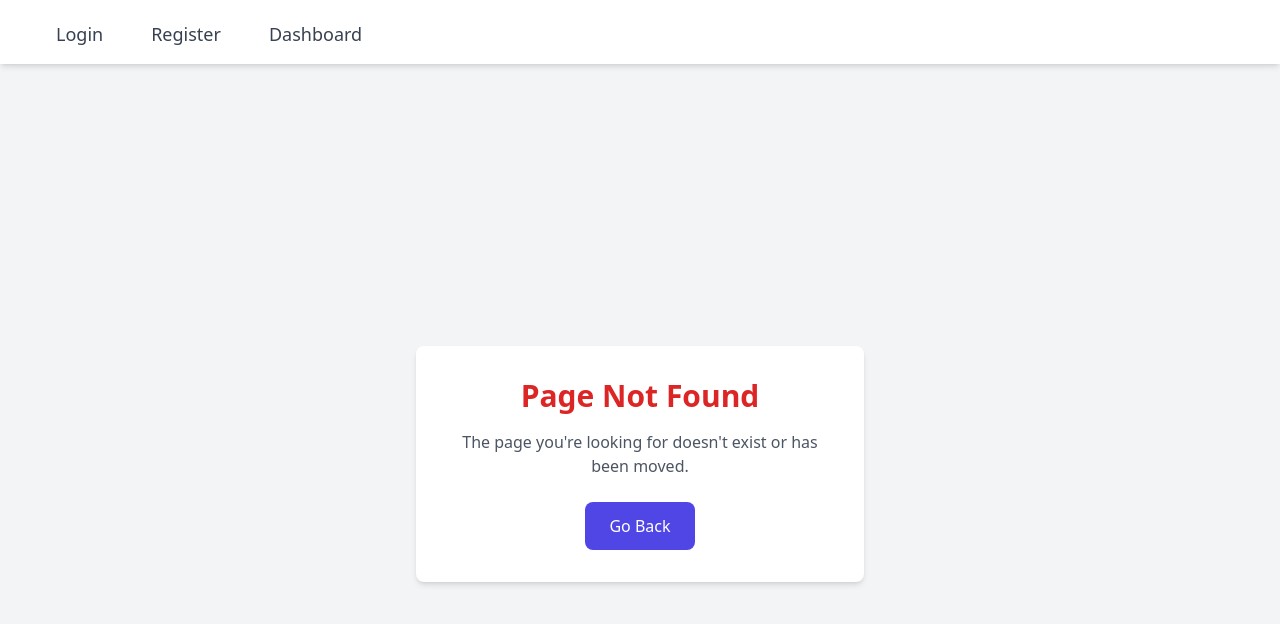
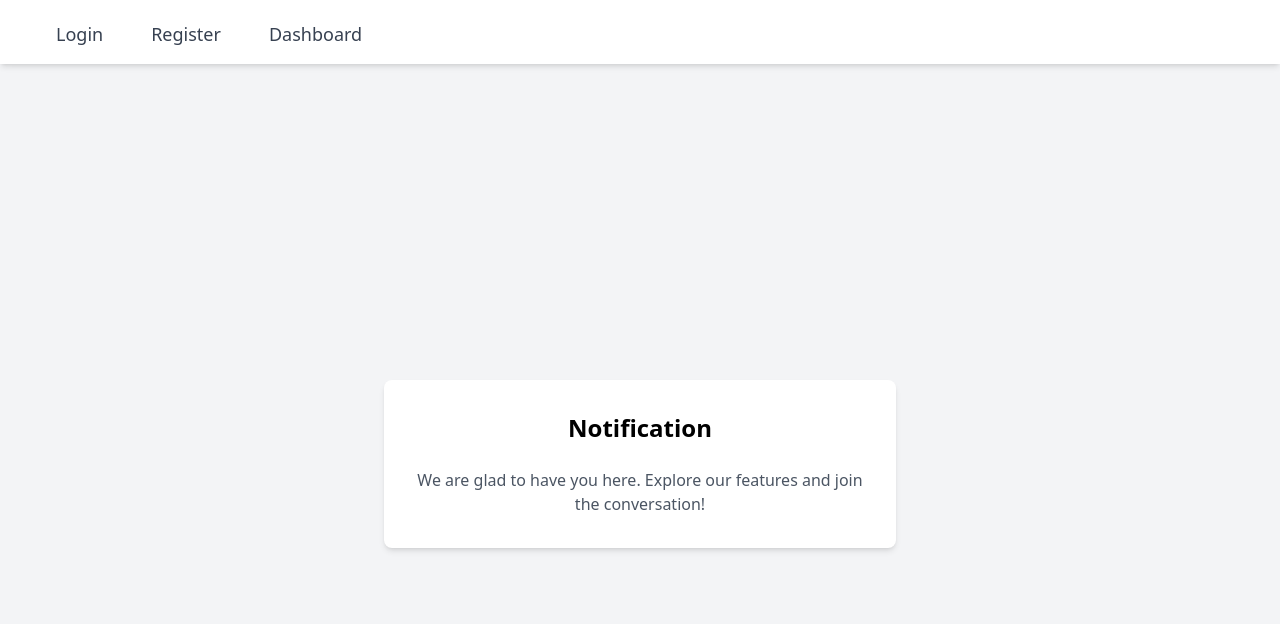
Before and after one commit to Nanmaran1314/authentication-deploy, a React (Create React App) app in the folder client/: page / in a window 1280 px wide. Before the commit this address had no page. Shown: the top 624 px of the page. Built offline with nearby package versions, Linux system fonts and the light colour scheme.

Commit message:
Add Tailwind CSS styling to various components

```diff
--- a/client/src/App.js
+++ b/client/src/App.js
@@ -7,6 +7,7 @@ import ResetPassword from './components/ResetPassword';
 import VerifyResetCode from './components/VerifyResetCode';
 import Error from './components/Error';
 import NotFoundPage from './components/NotFoundPage';
+import Main from './components/Main';
 
 function App() {
   return (
@@ -32,6 +33,7 @@ function App() {
 
         <main className="flex-grow flex items-center justify-center">
           <Routes>
+            <Route path="/" element={<Main/>}/>
             <Route path="/login" element={<Login />} />
             <Route path="/register" element={<Register />} />
             <Route path="/dashboard" element={<Dashboard />} />
--- /dev/null
+++ b/client/src/components/Main.js
@@ -0,0 +1,20 @@
+import React from 'react'
+
+function Main() {
+  return (
+    <>
+    <div className="min-h-screen bg-gray-100 flex items-center justify-center">
+      <div className="bg-white p-8 rounded-lg shadow-md w-full max-w-lg text-center">
+        <h1 className="text-2xl font-semibold text-center mb-6">
+          Notification
+        </h1>
+        <p className="text-gray-600">
+          We are glad to have you here. Explore our features and join the conversation!
+        </p>
+      </div>
+    </div>
+    </>
+  )
+}
+
+export default Main
```
Also changed, not shown: client/vercel.json (added), 1 other file (tests, documents, lock files or other folders).
